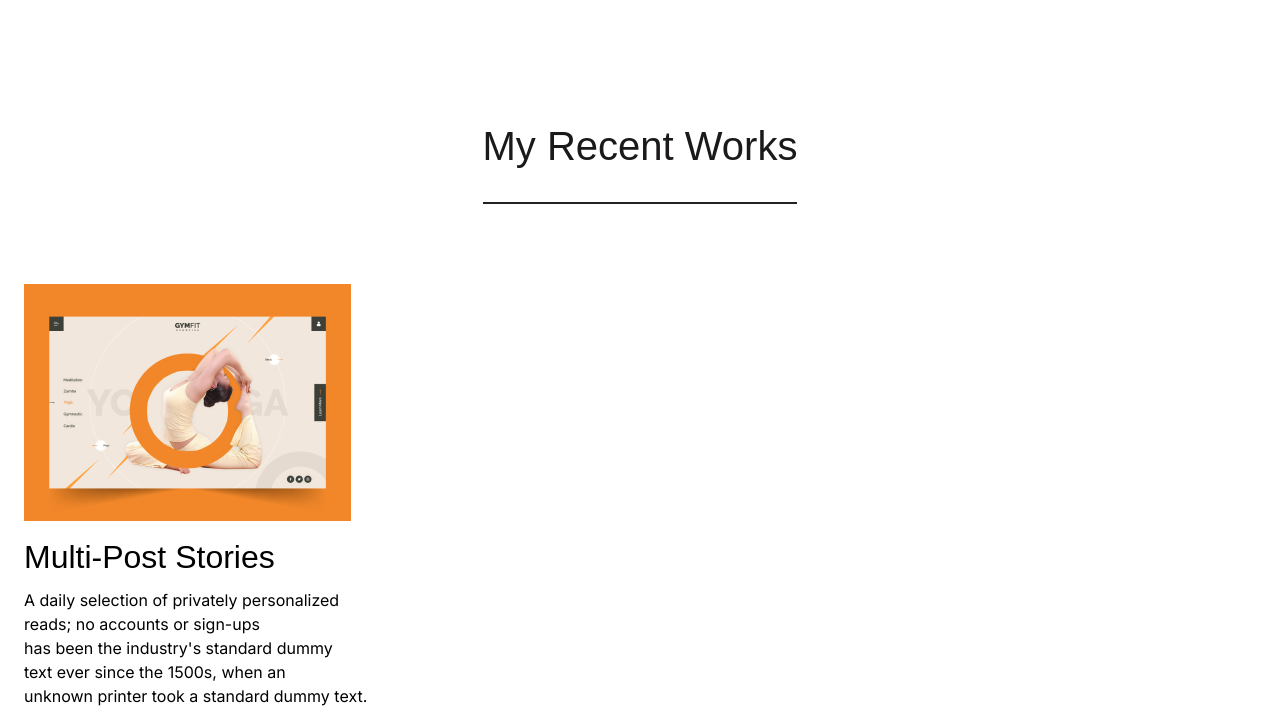
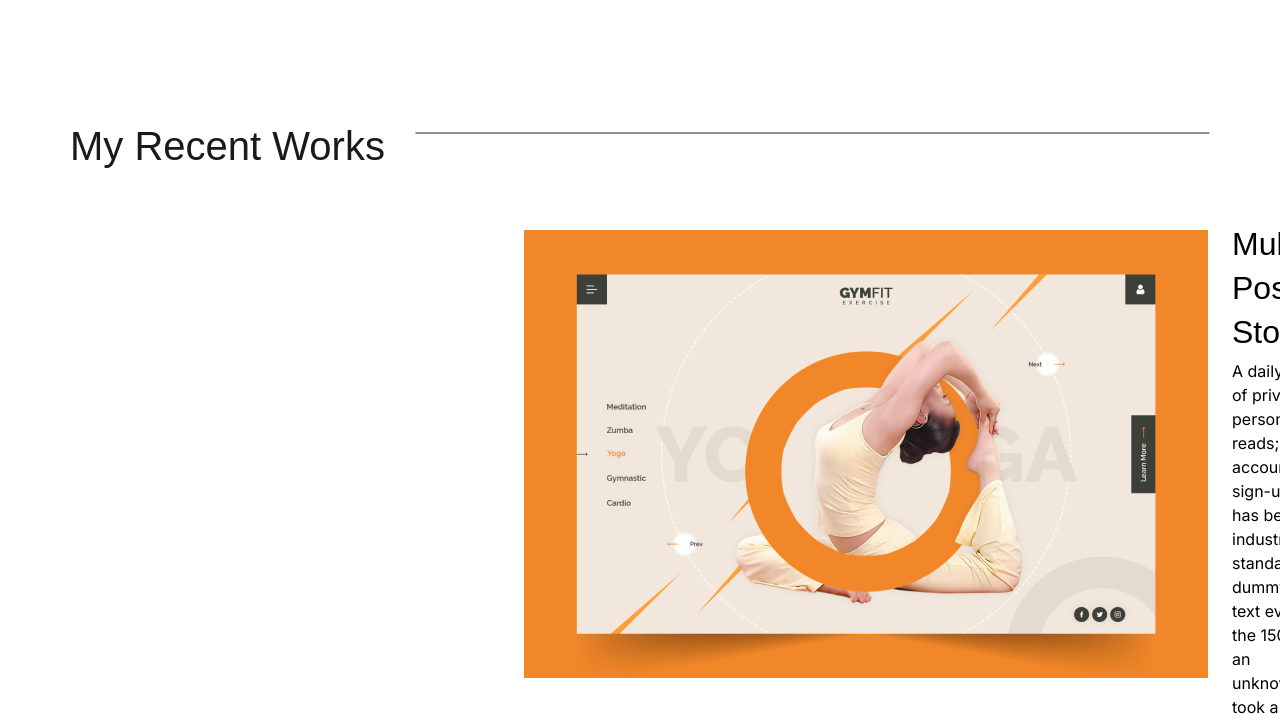
Before and after one commit to Jhaman1895/Personal-Portfolio-2, a website: page index.html in a window 1280 px wide. Shown: the part 980-1704 px from the top of the page. Drawn offline with Linux system fonts and the light colour scheme.

Commit message:
add rough version of recent works space

```diff
--- a/index.html
+++ b/index.html
@@ -55,26 +55,28 @@
     <!--Recent Works Section Mobile Begins-->
     <section class="works-container">
       <div class="works-title">
-        <h2>My Recent Works</h2>
+        <h2>My Recent Works</h2><span><img src="./images/Vector-works.svg" alt=""></span>
         <hr>
       </div>
       <div class="works-cards">
         <div class="works-card-1">
-          <img src="./images/Img_Placeholder-card_1.png" alt="card-1-image">
-          <h4>Multi-Post Stories</h4>
-          <p class="card-content-1">A daily selection of privately personalized<br>
+          <div class="works-card-1-image"><img src="./images/Img_Placeholder_desktop.png" alt="card-1-image"></div>
+          <div class="works-card-1-text">
+            <h4>Multi-Post Stories</h4>
+            <p class="card-content-1">A daily selection of privately personalized<br>
             reads; no accounts or sign-ups<br>
             has been the industry's standard dummy<br>
             text ever since the 1500s, when an<br>
             unknown printer took a standard dummy text.
-          </p>
-          <ul class="tech-stack">
+            </p>
+            <ul class="tech-stack">
             <li>css</li>
             <li>html</li>
             <li>bootstrap</li>
             <li>Ruby</li>
           </ul>
           <button type="button">See Project</button>
+        </div>
         </div>
         <div class="works-card-2">
           <h5>Profesional Art<br>
@@ -91,8 +93,9 @@
             <li>bootstrap</li>
             <li>Ruby</li>
           </ul>
+          <button class="card-2-button" type="button">See Project</button>
         </div>
-        <button class="card-2-button" type="button">See Project</button>
+
         <div class="works-card-2">
           <h5>Profesional Art<br>
             Printing Data
@@ -108,8 +111,9 @@
             <li>bootstrap</li>
             <li>Ruby</li>
           </ul>
+          <button class="card-2-button" type="button">See Project</button>
         </div>
-        <button class="card-2-button" type="button">See Project</button>
+
         <div class="works-card-2">
           <h5>Profesional Art<br>
             Printing Data
@@ -125,8 +129,8 @@
             <li>bootstrap</li>
             <li>Ruby</li>
           </ul>
+          <button class="card-2-button" type="button">See Project</button>
         </div>
-        <button class="card-2-button" type="button">See Project</button>
         <div class="works-card-2">
           <h5>Profesional Art<br>
             Printing Data
@@ -142,8 +146,9 @@
             <li>bootstrap</li>
             <li>Ruby</li>
           </ul>
+          <button class="card-2-button" type="button">See Project</button>
         </div>
-        <button class="card-2-button" type="button">See Project</button>
+
         <div class="works-card-2">
           <h5>Profesional Art<br>
             Printing Data
@@ -159,8 +164,9 @@
             <li>bootstrap</li>
             <li>Ruby</li>
           </ul>
+          <button class="card-2-button" type="button">See Project</button>
         </div>
-        <button class="card-2-button" type="button">See Project</button>
+
         <div class="works-card-2">
           <h5>Profesional Art<br>
             Printing Data
@@ -176,8 +182,9 @@
             <li>bootstrap</li>
             <li>Ruby</li>
           </ul>
+          <button class="card-2-button" type="button">See Project</button>
         </div>
-        <button class="card-2-button" type="button">See Project</button>
+
       </div>
     </section>
   <!--Recent Works Mobile Section Ends-->
--- a/styles.css
+++ b/styles.css
@@ -14,6 +14,8 @@
 
 html {
   box-sizing: border-box;
+  min-width: 375px;
+  width: 100%;
 }
 
 header {
@@ -113,9 +115,8 @@ header {
   flex-direction: column;
   align-items: center;
   padding: 120px 0;
-  gap: 80px;
   width: 100%;
-  height: 3455px;
+  height: auto;
   top: 682px;
   background: #fff;
 }
@@ -136,20 +137,34 @@ header {
 
 .works-cards {
   display: grid;
-  grid-template-rows: auto auto auto auto auto auto auto;
+  grid-template-columns: repeat(3, 1fr);
+  grid-template-rows: repeat(3, 1fr);
   gap: 24px;
   width: 100%;
-  height: 3028px;
+  height: auto;
 }
 
 .works-card-1 {
   width: 100%;
   height: 568px;
   display: flex;
-  flex-direction: column;
-  align-items: flex-start;
+  flex-direction: row;
+  align-items: center;
   padding: 0 24px;
   gap: 24px;
+  grid-column: 1 / 4;
+}
+.works-card-1-image {
+  margin-left: 500px;
+}
+
+.works-card-1-text {
+  display: flex;
+  flex-direction: column;
+  justify-content: space-evenly;
+  width: 50%;
+  gap: 20px;
+  height: 448px;
 }
 
 .works-card-1 h4 {
@@ -210,11 +225,11 @@ header {
   align-items: flex-start;
   padding: 8px 16px;
   gap: 12px;
-  height: 368px;
+  height: 500px;
   background-repeat: no-repeat;
   background-image: url(./images/Img_Placeholder-card_2.png);
   width: 100%;
-  background-size: cover;
+  background-size:cover;
 }
 
 .works-card-2 h5 {
@@ -257,7 +272,7 @@ header {
 }
 
 .card-2-button {
-  display: flex;
+  display: none;
   flex-direction: row;
   align-items: center;
   justify-content: center;
@@ -744,4 +759,16 @@ button:active {
   footer ul {
     gap: 20px;
   }
+
+  .works-title {
+    display: flex;
+    flex-direction: row;
+    justify-content: center;
+    gap: 30px;
+    width: 100%;
+   }
+
+  .works-title hr {
+    display: none;
+  }
 }
```
Also changed, not shown: images/Img_Placeholder_desktop.png (added), images/Vector-works.svg (added).
